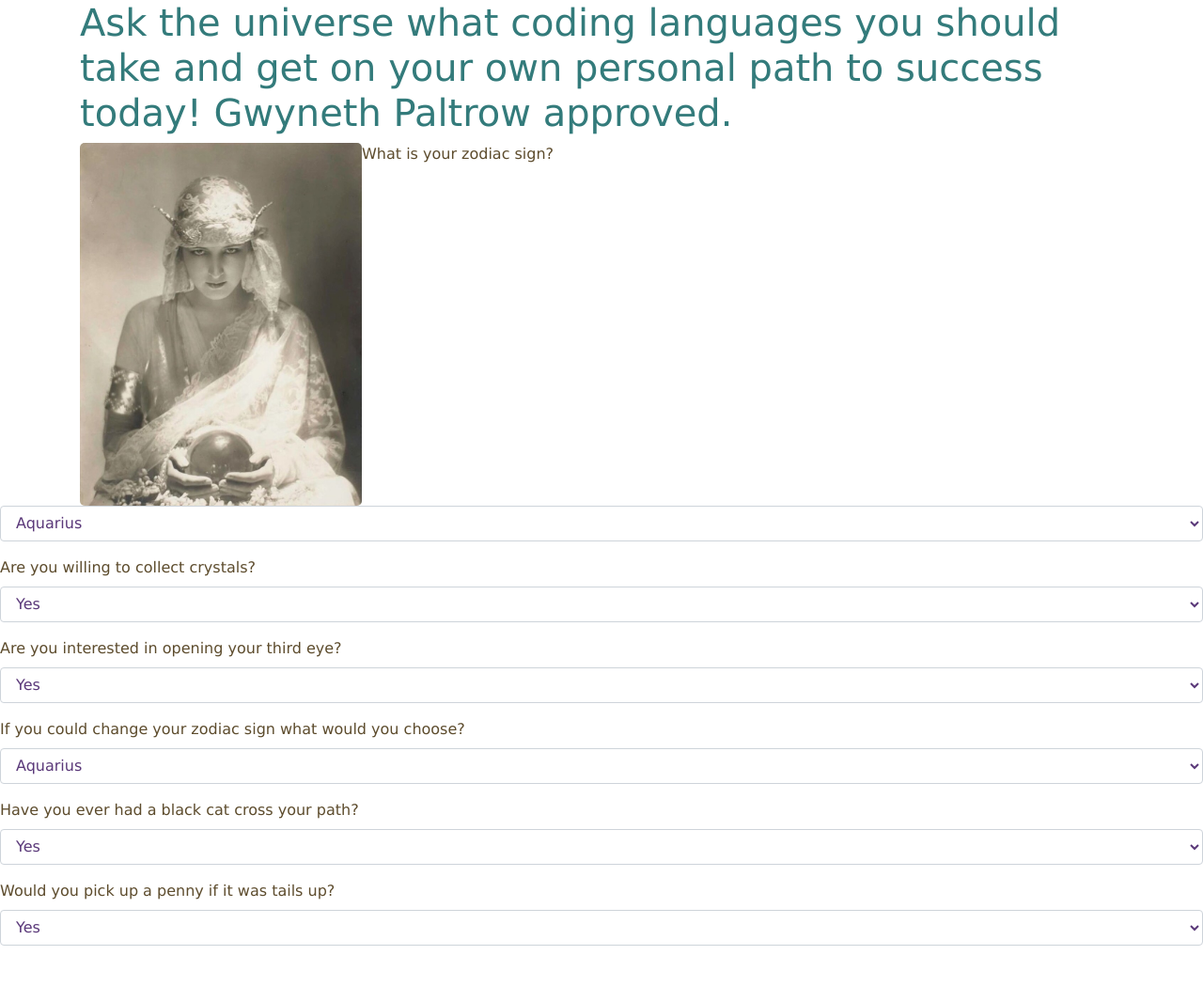
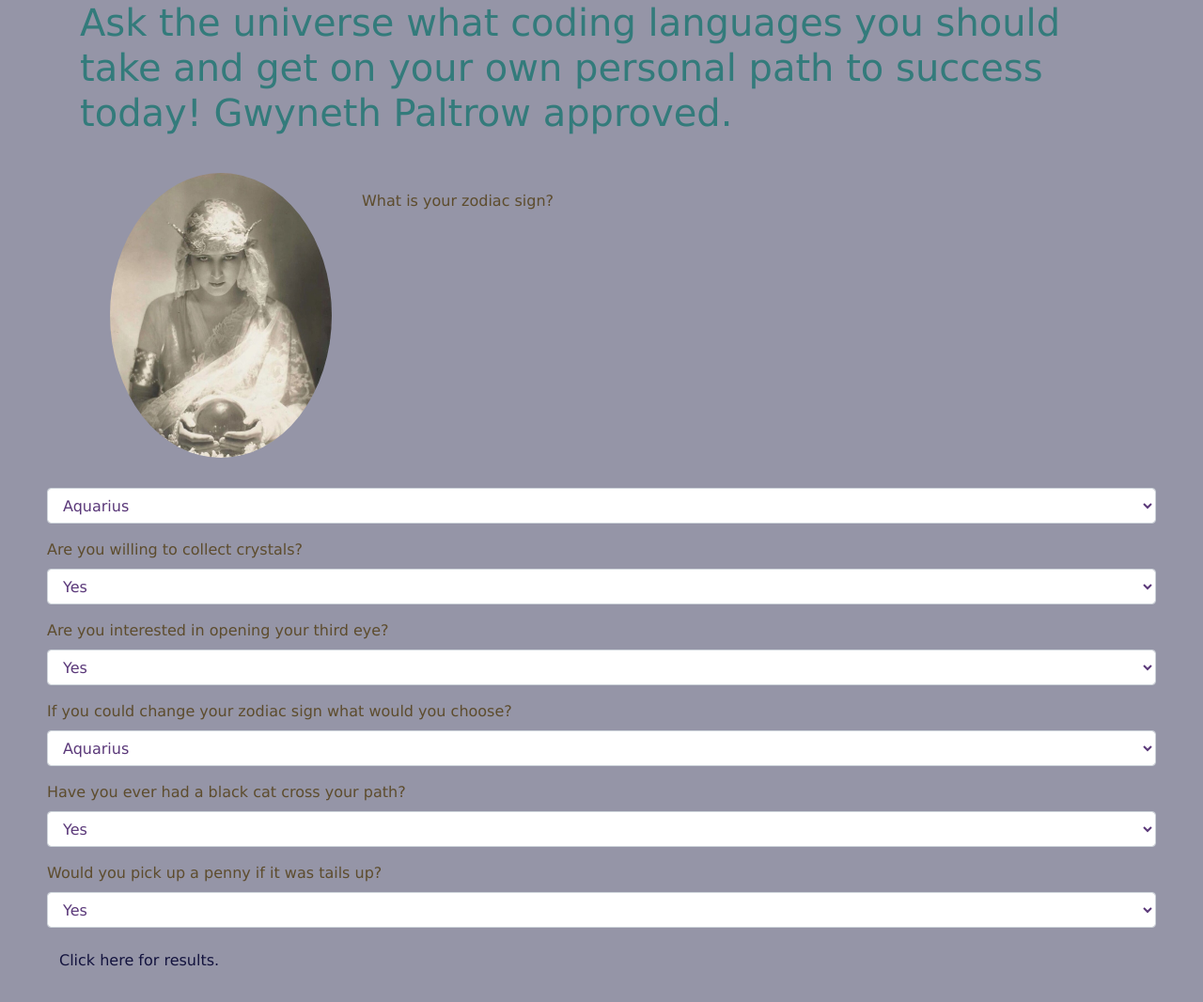
Before and after one commit to BritWallace/code-suggester, a plain HTML site: page index.html in a window 1280 px wide. Shown: the whole page at 94% size. Before the commit the page ends 1022 px from the top, so only its background shows below. Drawn offline with Linux system fonts and the light colour scheme.

Commit message:
Added style to page with css

```diff
--- a/css/styles.css
+++ b/css/styles.css
@@ -1,13 +1,15 @@
 img {
   width: 300px;
-  border-radius: 5px;
+  border-radius: 50%;
   float: left;
+  padding: 2em
 }
 h1 {
   color: rgb(51, 123, 123)
 }
 body {
-  font-family:Verdana, Geneva, Tahoma, sans-serif
+  font-family: Verdana, Geneva, Tahoma, sans-serif;
+  background-color: rgb(149, 149, 167)
 }
 .form-control {
   color: rgb(90, 56, 121)
@@ -15,3 +17,17 @@ body {
 .form-group {
   color: rgb(93, 76, 45)
 }
+.btn{
+  color: rgb(19, 19, 62);
+  text-shadow: aquamarine;
+  border-bottom: 25px;
+  background-color:
+}
+container {
+  border-radius: 25px;
+  padding: 25;
+}
+#formOne {
+  border-radius: 25px;
+  padding: 50px;
+}
--- a/index.html
+++ b/index.html
@@ -75,6 +75,11 @@
       <option>No</option>
     </select>
   </div>
+  <div>
+    <button type="form-submit-button" class='btn'>Click here for results.</button>
+  </form>
+</div>
+
 
 
 
```
